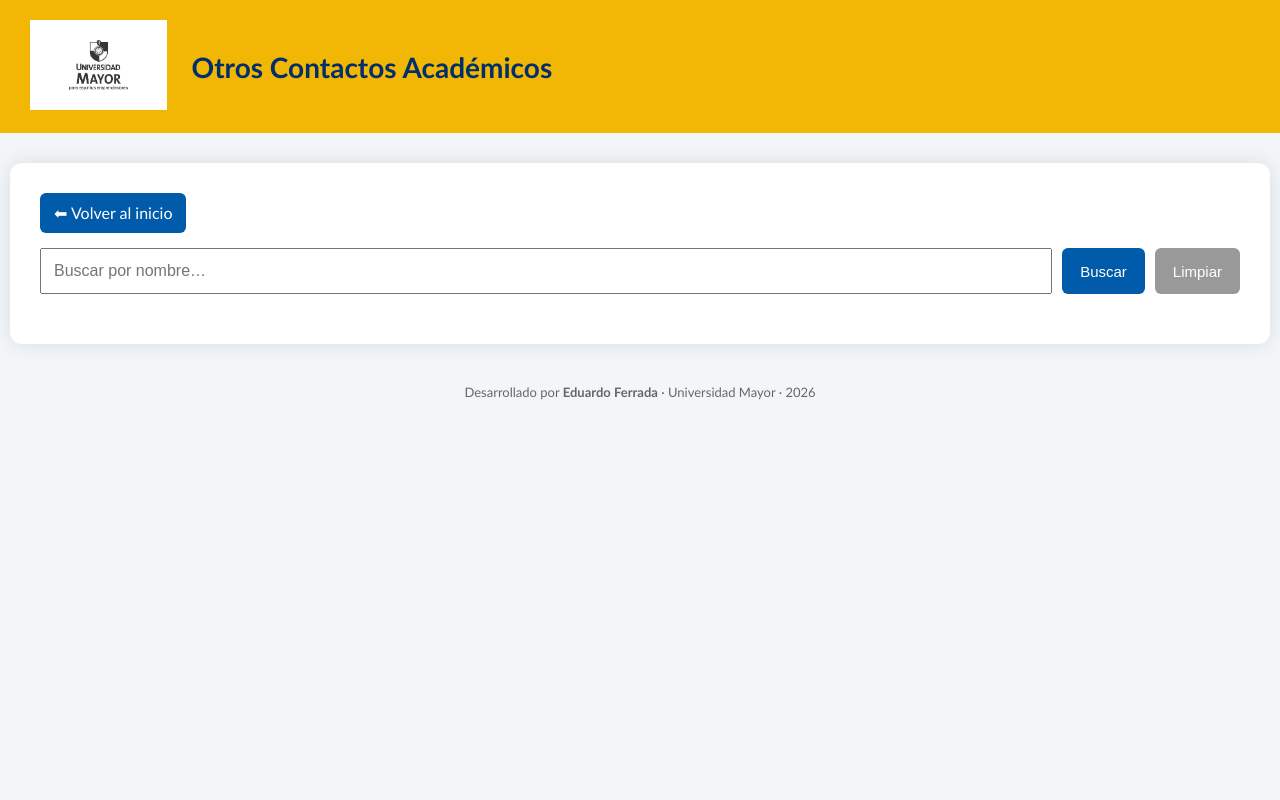
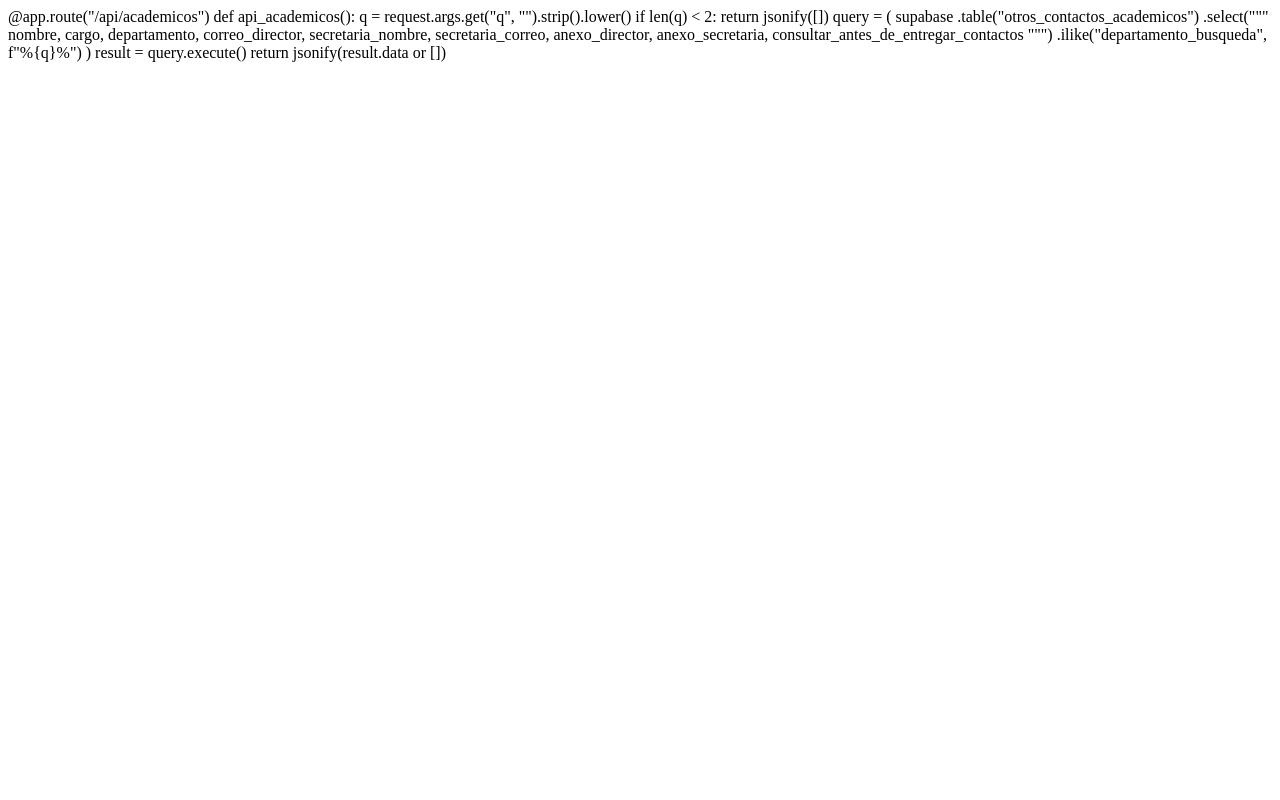
Before and after one commit to EduFerradamonitor/directorio-umayor, a Flask app: page /academicos in a window 1280 px wide. Run offline with Flask 3, Linux system fonts and the light colour scheme.

Commit message:
Update academicos.html

```diff
--- a/templates/academicos.html
+++ b/templates/academicos.html
@@ -1,259 +1,26 @@
-<!DOCTYPE html>
-<html lang="es">
-<head>
-<meta charset="UTF-8">
-<title>Otros Contactos Académicos – Universidad Mayor</title>
+@app.route("/api/academicos")
+def api_academicos():
+    q = request.args.get("q", "").strip().lower()
 
-<style>
-/* =========================
-   ESTILOS GENERALES
-========================= */
-body {
-  font-family: Calibri, Arial, sans-serif;
-  background: #f3f6f9;
-  margin: 0;
-}
+    if len(q) < 2:
+        return jsonify([])
 
-/* =========================
-   HEADER
-========================= */
-.header {
-  background: #f2b705; /* amarillo UM */
-  padding: 20px 30px;
-  display: flex;
-  align-items: center;
-  gap: 25px;
-}
+    query = (
+        supabase
+        .table("otros_contactos_academicos")
+        .select("""
+            nombre,
+            cargo,
+            departamento,
+            correo_director,
+            secretaria_nombre,
+            secretaria_correo,
+            anexo_director,
+            anexo_secretaria,
+            consultar_antes_de_entregar_contactos
+        """)
+        .ilike("departamento_busqueda", f"%{q}%")
+    )
 
-.header img {
-  height: 90px;
-}
-
-.header h1 {
-  margin: 0;
-  font-size: 28px;
-  color: #002f6c;
-}
-
-/* =========================
-   CONTENEDOR
-========================= */
-.container {
-  max-width: 1200px;
-  margin: 30px auto;
-  background: #ffffff;
-  padding: 30px;
-  border-radius: 12px;
-  box-shadow: 0 0 20px rgba(0,0,0,0.1);
-}
-
-/* =========================
-   BUSCADOR
-========================= */
-.search-bar {
-  display: flex;
-  gap: 10px;
-  margin-bottom: 20px;
-}
-
-.search-bar input {
-  padding: 12px;
-  font-size: 16px;
-  flex: 1;
-}
-
-.search-bar button {
-  padding: 12px 18px;
-  font-size: 15px;
-  border: none;
-  border-radius: 6px;
-  cursor: pointer;
-}
-
-.btn-primary {
-  background: #005baa;
-  color: #fff;
-}
-
-.btn-secondary {
-  background: #999;
-  color: #fff;
-}
-
-.btn-home {
-  background: #005baa;
-  color: #fff;
-  margin-bottom: 15px;
-  border-radius: 6px;
-  padding: 10px 14px;
-  display: inline-block;
-  text-decoration: none;
-}
-
-/* =========================
-   TABLA
-========================= */
-table {
-  width: 100%;
-  border-collapse: collapse;
-  margin-top: 15px;
-}
-
-th, td {
-  border: 1px solid #ddd;
-  padding: 10px;
-  vertical-align: top;
-  font-size: 14px;
-}
-
-th {
-  background: #005baa;
-  color: white;
-  text-align: left;
-}
-
-/* =========================
-   TOOLTIP
-========================= */
-.tooltip-container {
-  position: relative;
-  display: inline-block;
-}
-
-.tooltip-box {
-  visibility: hidden;
-  opacity: 0;
-  width: 260px;
-  background-color: #ffffff;
-  color: #000;
-  border: 1px solid #ccc;
-  border-radius: 6px;
-  padding: 8px 10px;
-  position: absolute;
-  z-index: 10;
-  top: 125%;
-  left: 50%;
-  transform: translateX(-50%);
-  box-shadow: 0 4px 10px rgba(0,0,0,0.15);
-  font-size: 13px;
-}
-
-.tooltip-container:hover .tooltip-box {
-  visibility: visible;
-  opacity: 1;
-}
-
-/* =========================
-   FOOTER
-========================= */
-.footer {
-  margin-top: 40px;
-  text-align: center;
-  font-size: 13px;
-  color: #666;
-}
-</style>
-</head>
-
-<body>
-
-<!-- =========================
-     HEADER
-========================= -->
-<div class="header">
-  <a href="https://www.umayor.cl" target="_blank">
-    <img src="{{ url_for('static', filename='img/logoum.jpg') }}" alt="Universidad Mayor">
-  </a>
-  <h1>Otros Contactos Académicos</h1>
-</div>
-
-<!-- =========================
-     CONTENIDO
-========================= -->
-<div class="container">
-
-  <a href="/" class="btn-home">⬅ Volver al inicio</a>
-
-  <div class="search-bar">
-    <input type="text" id="q" placeholder="Buscar por nombre…">
-    <button class="btn-primary" onclick="buscar()">Buscar</button>
-    <button class="btn-secondary" onclick="limpiar()">Limpiar</button>
-  </div>
-
-  <div id="resultados"></div>
-
-</div>
-
-<div class="footer">
-  Desarrollado por <strong>Eduardo Ferrada</strong> · Universidad Mayor · 2026
-</div>
-
-<script>
-function buscar() {
-  const q = document.getElementById("q").value;
-
-  fetch(`/api/academicos?q=${encodeURIComponent(q)}`)
-    .then(r => r.json())
-    .then(data => {
-      const res = document.getElementById("resultados");
-
-      if (!data.length) {
-        res.innerHTML = "<p>No se encontraron resultados.</p>";
-        return;
-      }
-
-      let html = `
-      <table>
-        <tr>
-          <th>Nombre</th>
-          <th>Cargo</th>
-          <th>Departamento</th>
-          <th>Correo</th>
-          <th>Secretaría</th>
-          <th>Correo</th>
-        </tr>`;
-
-      data.forEach(r => {
-        html += `
-        <tr>
-          <td>${r.nombre || ""}</td>
-          <td>${r.cargo || ""}</td>
-          <td>${r.departamento || ""}</td>
-
-          <td>
-            <span class="tooltip-container">
-              <a href="mailto:${r.correo_director}">${r.correo_director || ""}</a>
-              <span class="tooltip-box">
-                ${r.anexo_director ? "📞 <strong>Anexo:</strong> " + r.anexo_director + "<br>" : ""}
-                ${r.consultar_antes_de_entregar_contactos ? "⚠️ <strong>Restricción:</strong> " + r.consultar_antes_de_entregar_contactos : ""}
-              </span>
-            </span>
-          </td>
-
-          <td>${r.secretaria_nombre || ""}</td>
-
-          <td>
-            <span class="tooltip-container">
-              <a href="mailto:${r.secretaria_correo}">${r.secretaria_correo || ""}</a>
-              <span class="tooltip-box">
-                ${r.anexo_secretaria ? "📞 <strong>Anexo:</strong> " + r.anexo_secretaria + "<br>" : ""}
-                ${r.consultar_antes_de_entregar_contactos ? "⚠️ <strong>Restricción:</strong> " + r.consultar_antes_de_entregar_contactos : ""}
-              </span>
-            </span>
-          </td>
-        </tr>`;
-      });
-
-      html += "</table>";
-      res.innerHTML = html;
-    });
-}
-
-function limpiar() {
-  document.getElementById("q").value = "";
-  document.getElementById("resultados").innerHTML = "";
-}
-</script>
-
-</body>
-</html>
+    result = query.execute()
+    return jsonify(result.data or [])
```
